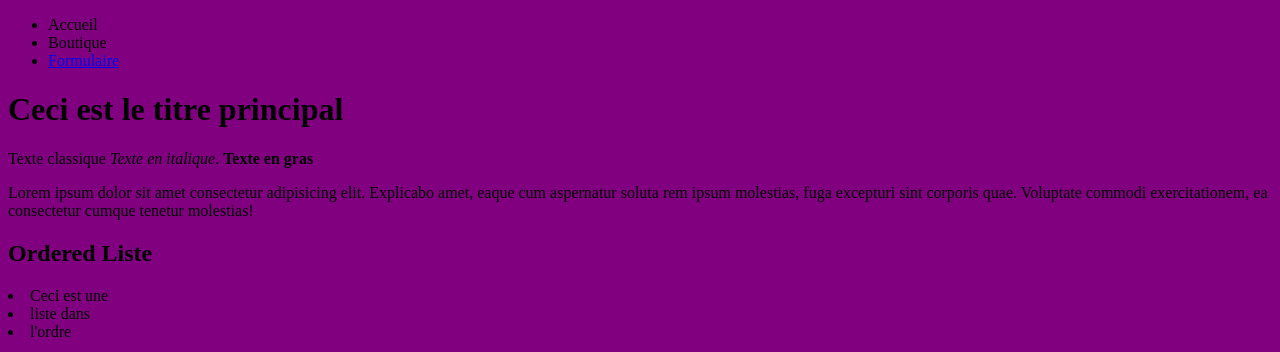
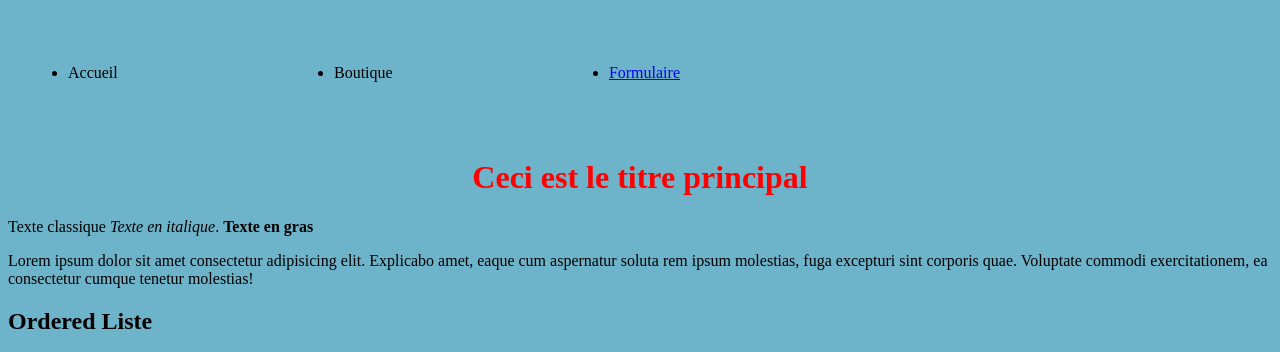
Before and after one commit to JavaChrist/super-projet, a plain HTML site: page cours-html/index.html in a window 1280 px wide. Shown: the top 352 px of the page. Drawn offline with Linux system fonts and the light colour scheme; files that its build step writes are made by us from their sources.

Commit message:
modification CSS

```diff
--- a/cours-html/index.html
+++ b/cours-html/index.html
@@ -3,7 +3,7 @@
   <head>
     <meta charset="UTF-8" />
     <meta name="viewport" content="width=device-width, initial-scale=1.0" />
-    <link rel="stylesheet" href="style.css">
+    <link rel="stylesheet" href="/style.css">
     <!-- titre de la page -->
     <title>Cours HTML de zéro</title>
     <!-- Icone de l'onglet -->
--- a/style.css
+++ b/style.css
@@ -1,3 +1,22 @@
 body {
-    background-color: purple;
+    background-color: rgb(109, 179, 201);
 }
+
+nav {
+    display: flex;
+    justify-content: space-between;
+    align-items: center;
+    padding: 40px 20px;
+}
+
+nav ul {
+    display: flex;
+    width: 50%;
+    justify-content: space-between;
+}
+h1 {
+    color: red;
+    justify-content: center;
+    display: flex;
+
+}
```
